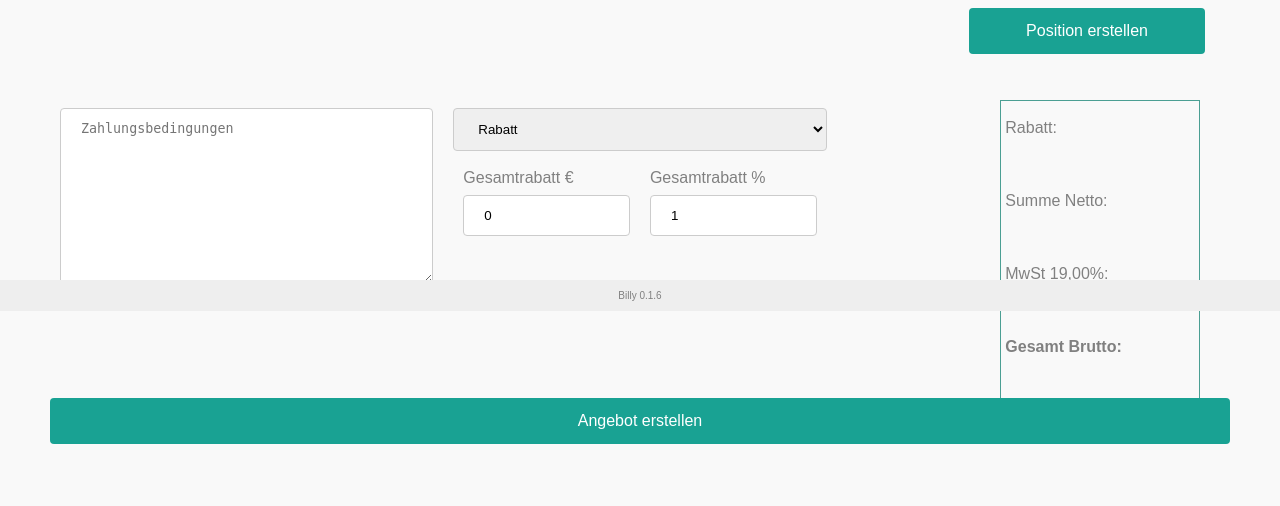
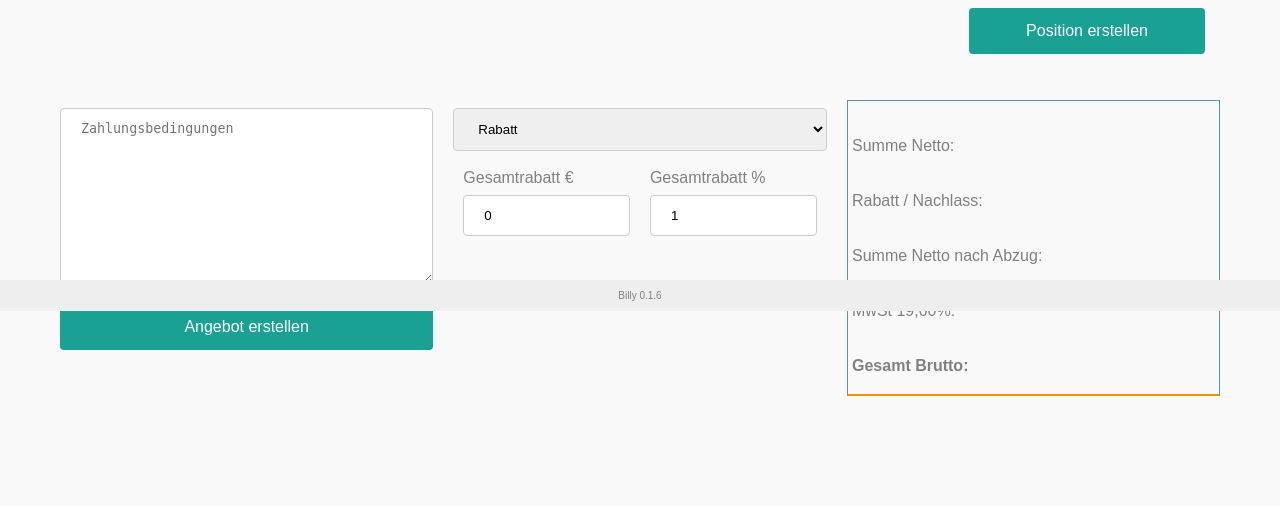
Before and after one commit to peppernetwork/billy, a PHP site: page /module/angebote/angebot_erstellen.php in a window 1280 px wide. Shown: the part 489-995 px from the top of the page. After the commit the page ends 885 px from the top, so only its background shows below. Run offline with PHP 8.4, Linux system fonts and the light colour scheme; the visitor is signed in with stand-in values (Sample User, id 1); data that the repository does not hold is empty.

Commit message:
Update angebot_erstellen.php

```diff
--- a/module/angebote/angebot_erstellen.php
+++ b/module/angebote/angebot_erstellen.php
@@ -128,6 +128,7 @@ include '../../inc/connect.php';
 <!-- Zahlungsbedingungen -->
 <div class="column3">
 	<textarea name="zahlungsbedingungen" id="zahlungsbedingungen" rows="10" cols="30" placeholder="Zahlungsbedingungen"></textarea>
+	<input class="button" type="submit" name="angebot-erstellen" value="Angebot erstellen">
 </div>
 
 <div class="column3">
@@ -144,16 +145,16 @@ include '../../inc/connect.php';
 
 <!-- Kalkulation -->
 <div class="column3">
-	<div style="float:right;text-align:left;width:200px;margin-right:20px;border: #4B9F93 1px solid;border-bottom:2px solid #F39200;margin-bottom:10px;"><br>
-		<label>&nbsp;Rabatt:</label><input type="text" name="gr" id="gr" value="" readonly="" style="border:none;background-color:transparent;width:150px;text-align:right;" tabindex="32000"><br>
-		<label>&nbsp;Summe Netto:</label><input type="text" name="netto" id="netto" value="" readonly="" style="border:none;background-color:transparent;width:150px;text-align:right;" tabindex="32000"><br>
-		<label>&nbsp;MwSt 19,00%:</label><input type="text" name="mwst" id="steuer" value="" readonly="" style="border:none;background-color:transparent;width:150px;text-align:right;" tabindex="32000"><br>
-		<label style="font-weight:bold;">&nbsp;Gesamt Brutto:</label><input type="text" name="brutto" id="brutto" value="" readonly="" style="border:none;background-color:transparent;width:150px;text-align:right;font-weight:bold;" tabindex="32000">
+	<div style="width:100%;border: #4B9F93 1px solid;border-bottom:2px solid #F39200;"><br>
+		<label>&nbsp;Summe Netto:</label><input type="text" name="netto" id="netto" value="" readonly="" style="border:none;background-color:transparent;width:15%;text-align:right;" tabindex="32000"><br>
+		<label>&nbsp;Rabatt / Nachlass:</label><input type="text" name="gr" id="gr" value="" readonly="" style="border:none;background-color:transparent;width:15%;text-align:right;" tabindex="32000"><br>
+		<label>&nbsp;Summe Netto nach Abzug:</label><input type="text" name="nettoabzug" id="nettoabzug" value="" readonly="" style="border:none;background-color:transparent;width:15%;text-align:right;" tabindex="32000"><br>
+		<label>&nbsp;MwSt 19,00%:</label><input type="text" name="mwst" id="steuer" value="" readonly="" style="border:none;background-color:transparent;width:15%;text-align:right;" tabindex="32000"><br>
+		<label style="font-weight:bold;">&nbsp;Gesamt Brutto:</label><input type="text" name="brutto" id="brutto" value="" readonly="" style="border:none;background-color:transparent;width:15%;text-align:right;font-weight:bold;" tabindex="32000">
 	</div>
 </div>
-<br><br>
 
-<input class="button" type="submit" name="angebot-erstellen" value="Angebot erstellen">
+
 </form>
 
 </section>
```
